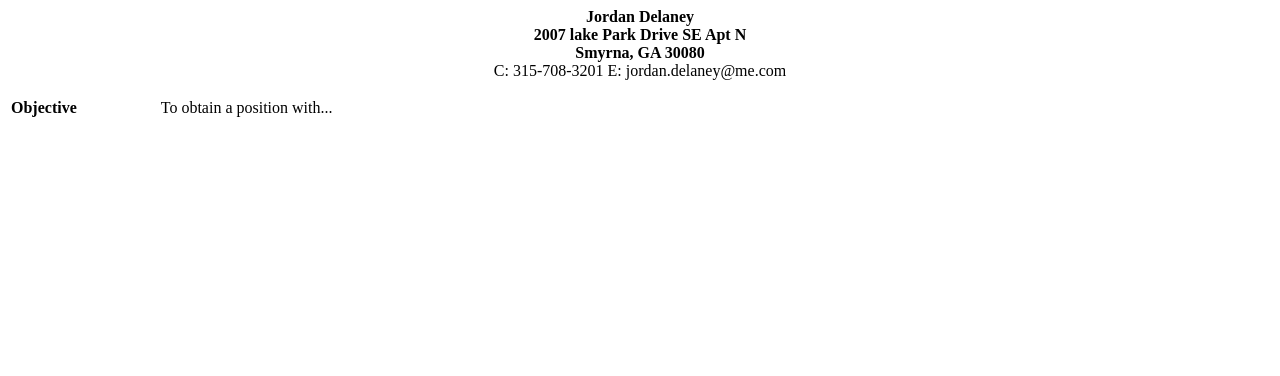
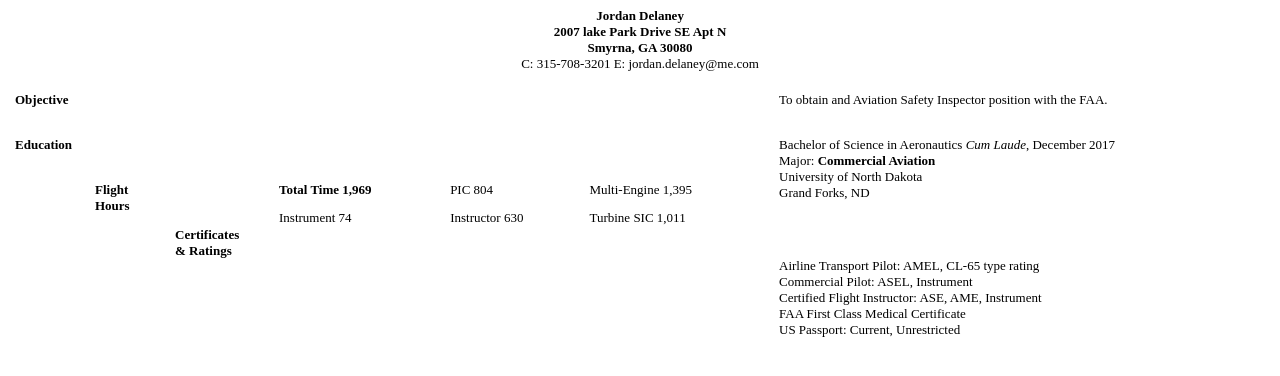
Before and after one commit to jordandelaney/resume_generator, a Django app: template pdf_generator/templates/pdf_generator/hello.html in a window 1280 px wide. Shown: the top 376 px of the page. Run offline with Django 3.2, Linux system fonts and the light colour scheme; the template is opened without the code that fills it, so the values that code supplies are empty.

Commit message:
pdf template development

```diff
--- a/pdf_generator/templates/pdf_generator/hello.html
+++ b/pdf_generator/templates/pdf_generator/hello.html
@@ -5,6 +5,17 @@
 	}
 	p {
 		font-family: "Times New Roman", Times, serif;
+		font-size: 13px;
+	}
+	tbody {
+		font-family: "Times New Roman", Times, serif;
+		font-size: 13px;
+	}
+	td {
+		padding: 5px;
+	}
+	.right {
+		text-align: right;
 	}
 </style>
 <div class="center">
@@ -15,23 +26,109 @@
 	</p>
 </div>
 
-<div class="body">
-	<table>
-		<tbody>
-			<tr>
-				<td><strong>Objective</strong></td>
-				<td>&nbsp;</td>
-				<td>&nbsp;</td>
-				<td>&nbsp;</td>
-				<td>&nbsp;</td>
-				<td>&nbsp;</td>
-				<td>&nbsp;</td>
-				<td>&nbsp;</td>
-				<td>&nbsp;</td>
-				<td>&nbsp;</td>
-				<td>&nbsp;</td>
-				<td>To obtain a position with...</td>
-			</tr>
-		</tbody>
-	</table>
+<div style="height:45px; width:100%;">
+	<div style="width:80px; float:left;">
+		<div>
+			<table style="width:100%;">
+				<tr>
+					<td><b>Objective</b></td>
+				</tr>
+			</table>
+		</div>
+	</div>
+	<div style="width:500px; float:right;">
+		<div>
+			<table style="width:100%;">
+				<tr>
+					<td>To obtain and Aviation Safety Inspector position with the FAA.</td>
+				</tr>
+			</table>
+		</div>
+	</div>
 </div>
+
+<div style="height:45px; width:100%;">
+	<div style="width:80px; float:left;">
+		<div>
+			<table style="width:100%;">
+				<tr>
+					<td><b>Education</b><br />
+						<br />
+						<br />
+						<br />
+					</td>
+				</tr>
+			</table>
+		</div>
+	</div>
+	<div style="width:500px; float:right;">
+		<div>
+			<table style="width:100%;">
+				<tr>
+					<td>
+						Bachelor of Science in Aeronautics <em>Cum Laude</em>, December 2017<br />
+						Major: <b>Commercial Aviation</b><br />
+						University of North Dakota<br />
+						Grand Forks, ND
+					</td>
+				</tr>
+			</table>
+		</div>
+	</div>
+</div>
+
+<div style="height:45px; width:100%;">
+	<div style="width:80px; float:left;">
+		<div>
+			<table style="width:100%;">
+				<tr>
+					<td><b>Flight Hours</b><br /><br /><br /></td>
+				</tr>
+			</table>
+		</div>
+	</div>
+	<div style="width:500px; float:right;">
+		<div>
+			<table style="width:100%">
+				<tr>
+					<td><b>Total Time 1,969</b></td>
+					<td>PIC 804</td>
+					<td>Multi-Engine 1,395</td>
+				</tr>
+				<tr>
+					<td>Instrument 74</td>
+					<td>Instructor 630</td>
+					<td>Turbine SIC 1,011</td>
+				</tr>
+			</table><br />
+		</div>
+	</div>
+</div>
+
+<div style="height:45px; width:100%;">
+	<div style="width:80px; float:left;">
+		<div>
+			<table style="width:100%;">
+				<tr>
+					<td><b>Certificates & Ratings</b><br />
+					</td>
+				</tr>
+			</table>
+		</div>
+	</div>
+	<div style="width:500px; float:right;">
+		<div>
+			<table style="width:100%;">
+				<tr>
+					<td>
+						Airline Transport Pilot: AMEL, CL-65 type rating<br />
+						Commercial Pilot: ASEL, Instrument<br />
+						Certified Flight Instructor: ASE, AME, Instrument<br />
+						FAA First Class Medical Certificate<br />
+						US Passport: Current, Unrestricted
+					</td>
+				</tr>
+			</table>
+		</div>
+	</div>
+</div>
```
